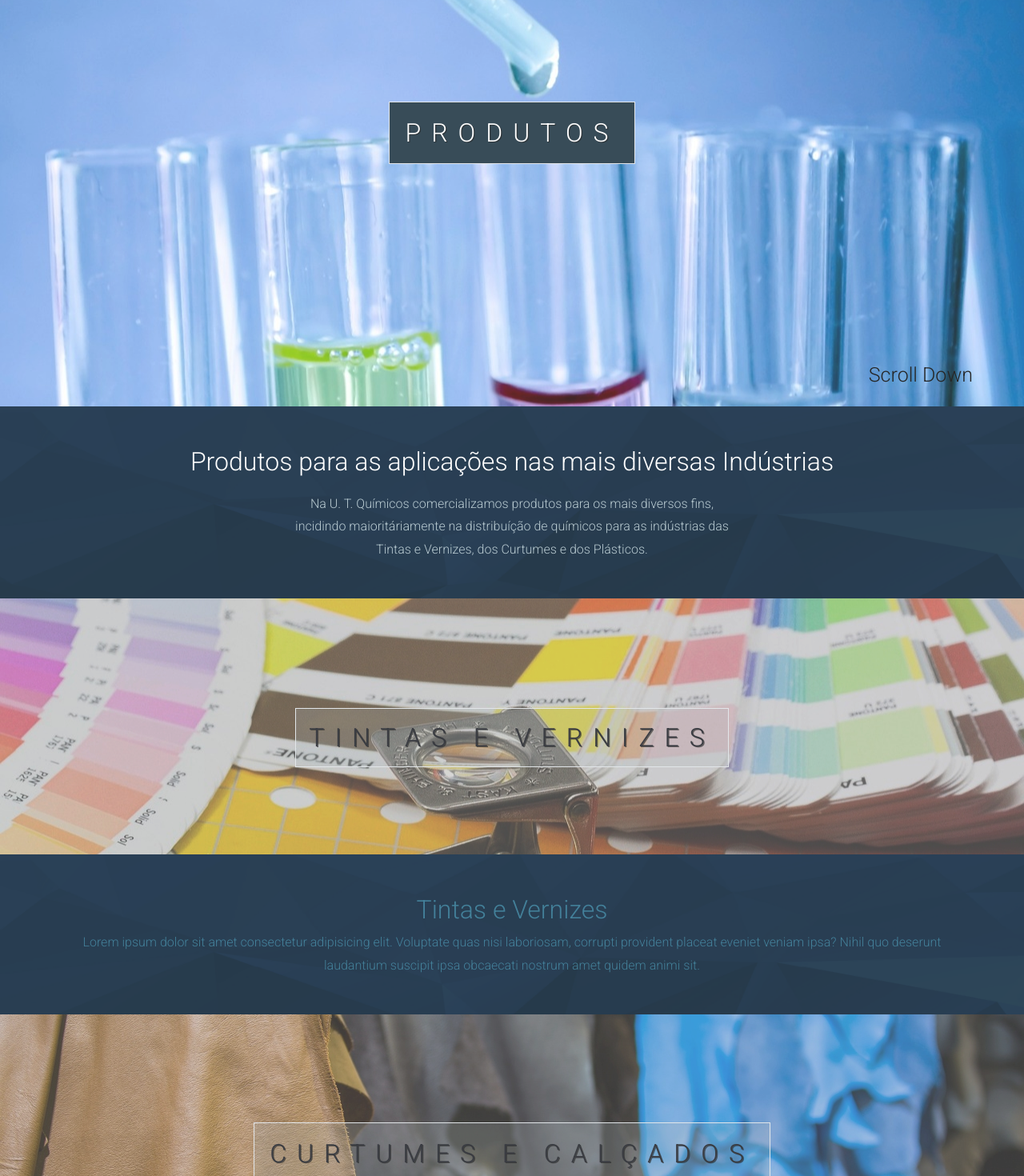
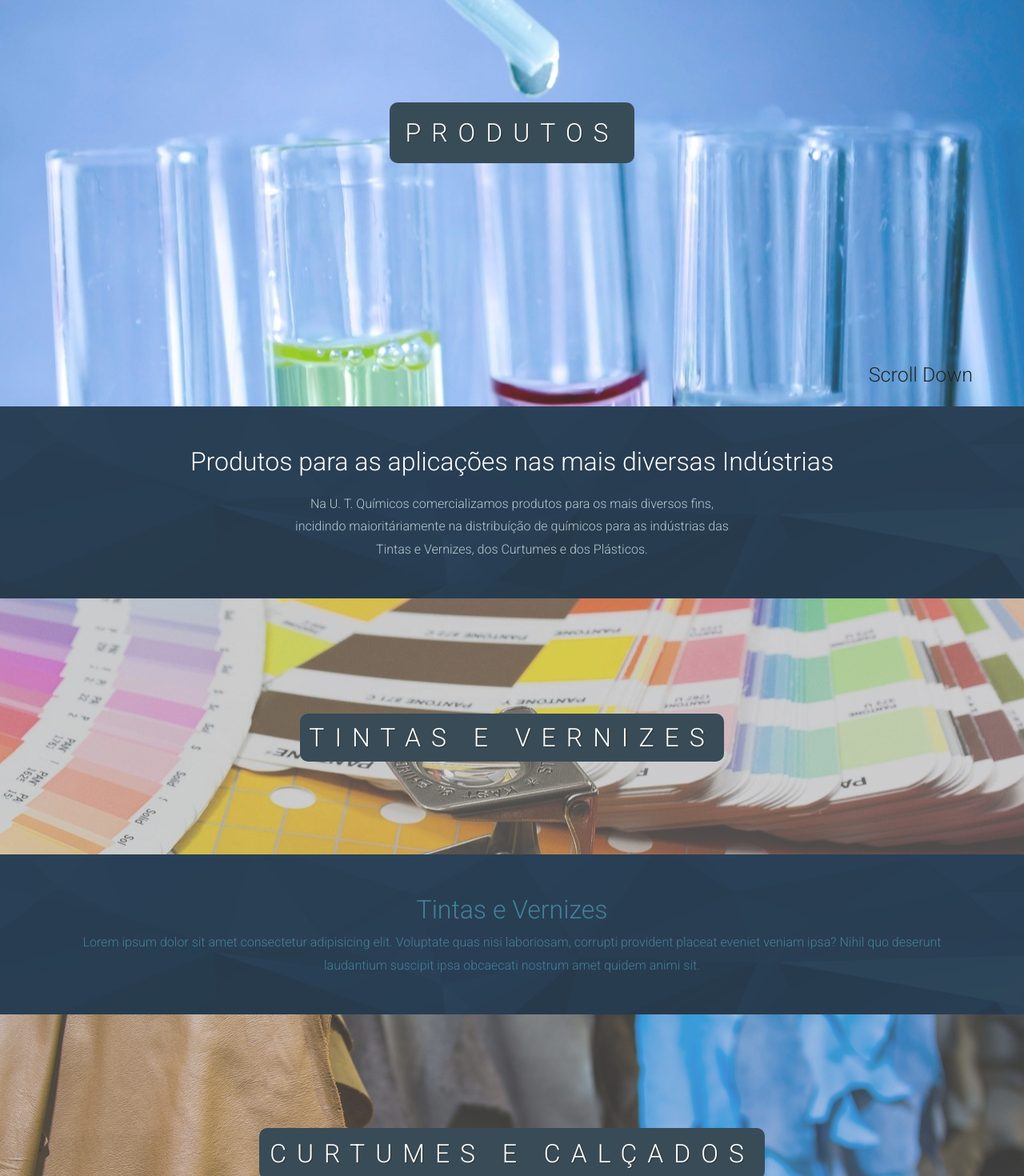
Before and after one commit to miacsilva/ut-quimicos-client, a React (Vite) app: page /produtos in a window 1280 px wide. Shown: the part 280-1750 px from the top of the page at 80% size. Built offline with nearby package versions, Linux system fonts and the light colour scheme.

Commit message:
footer and products page + scrollToTop component

```diff
--- a/src/App.css
+++ b/src/App.css
@@ -331,31 +331,35 @@ body {
   letter-spacing: 13px;
   text-transform: uppercase;
   font-size: 200%;
+
 }
 
-.anchor {
-  color: #181b22;
+
+
+
+.productsText .border2 {
+  text-align: center;
+  background-color: rgb(22, 45, 59);
+  color: white;
+  text-shadow: 1.25px 1.25px 0px rgba(3, 4, 4, 0.636);
+  padding: 1%;
+  font-weight: bolder;
+  border-radius: 10px;
 }
-
-.anchor:hover{
-  color: #929497;
-}
-
-.productsText .border {
+.productsText .border3 {
   text-align: center;
-  background-color: rgba(22, 45, 59);
+  background-color: rgb(22, 45, 59);
   color: white;
   text-shadow: 1.25px 1.25px 0px rgba(3, 4, 4, 0.636);
   padding: 1.5%;
   font-weight: bolder;
-  /* border-radius: 15px; */
+  border-radius: 10px;
 }
 
-#transp {
-  background-color: transparent;
-  border-color: transparent;
-  background-color: rgba(159, 170, 175, 0.241);
+.border2:hover{
+  color: #b7b8ba;
 }
+
 
 .arrow {
   font-size: 200%;
@@ -637,17 +641,13 @@ section {
   background-image: url("/footerBg.png");
   background-size: cover;
   padding: 0 4%;
-  padding-top: 2%;
+  padding-top: 4%;
 }
 
-.footerLinksLogo img {
-  height: 25vh;
-  margin-left: 100%;
-}
 
 .footerLinks {
   display: flex;
-  justify-content: space-between;
+  justify-content: space-around;
   align-items: flex-start;
   flex-wrap: wrap;
   flex-direction: row;
@@ -655,17 +655,19 @@ section {
   text-align: left;
 }
 
+.footerLinksLogo img {
+  height: 25vh;
+}
+
 .footerLinksColunasProd {
   display: flex;
   justify-content: flex-start;
   flex-direction: column;
-  margin-right: 10%;
 }
 .footerLinksColunasCont {
   display: flex;
   justify-content: flex-start;
   flex-direction: column;
-  margin-right: 10%;
 }
 
 .footerLinksColunasCont h4,
@@ -803,4 +805,21 @@ color:rgba(22, 45, 59); */
   }
 }
 
+
+
+
 /* ----------------- Footer END--------------------*/
+
+
+.scrollUpButton{
+  position: fixed;
+  bottom: 50px;
+  right:50px;
+  width:50px;
+  height:50px;
+  font-size:14px;
+  z-index: 50;
+  background-color:rgba(255, 255, 255, 0.399);
+  backdrop-filter: blur(10px);
+  color: #243b55;
+}
--- a/src/components/Footer.jsx
+++ b/src/components/Footer.jsx
@@ -9,6 +9,7 @@ function Footer() {
               <div className="footerLinksLogo">
                 <img src={logoFooter} alt="Mini Logotipo UTQuímicos" />
               </div>
+
               <div className="footerLinksColunasProd">
                   <h4>Aplicações / Indústrias</h4>
                   <p>Tintas e Vernizes</p>
@@ -19,6 +20,7 @@ function Footer() {
                   <p>Detergentes e Cosmética</p>
                   <p>Outras Indústrias</p>
               </div>
+
               <div className="footerLinksColunasCont">
                   <h4>Contactos</h4>
                   <p>Travessa do Outeirinho, n.º 42 e 104 <br></br><br></br>
@@ -33,9 +35,10 @@ function Footer() {
 
           <div className="barContainerFooter">
           </div>
+
         <div className="footerCopyright">
             <hr/>
-        <p>Copyright © 2023 U.T. Químicos, Lda – Designed by MC</p></div>
+        <p>Copyright © 2023 U.T. Químicos, Lda – Designed by <span>Maria Carvalho</span></p></div>
       </div>
     </>
   )
--- /dev/null
+++ b/src/components/ScrollBackUp.jsx
@@ -0,0 +1,42 @@
+
+import { useEffect, useState } from 'react'
+
+function ScrollBackUp() {
+    const [showButton, setShowButton] = useState(false)
+
+    useEffect(()=>{
+
+        const handleScroll =() => {
+            if(window.scrollY >100 ) {
+                setShowButton(true)
+         }
+         else{
+            setShowButton (false)
+         }
+         }
+            window.addEventListener("scroll", handleScroll)
+
+            return ()=> {
+                window.removeEventListener("scroll", handleScroll)
+            }
+
+
+    }, [])
+
+
+const handleScrollBackUp = () =>{
+    window.scrollTo({
+        top: 0,
+        behavior: "smooth"
+    })
+
+}
+
+  return (
+    (showButton && (
+        <button className='scrollUpButton' onClick={handleScrollBackUp} > ▲</button>
+    ))
+  )
+}
+
+export default ScrollBackUp
--- a/src/pages/Contactos.jsx
+++ b/src/pages/Contactos.jsx
@@ -1,4 +1,3 @@
-import React from "react";
 import ContactForm from "../components/ContactForm";
 import { BsFillTelephoneFill } from "react-icons/bs";
 import { BsFillHouseFill } from "react-icons/bs";
--- a/src/pages/Produtos.jsx
+++ b/src/pages/Produtos.jsx
@@ -1,15 +1,17 @@
 import "bootstrap/dist/css/bootstrap.min.css";
 import { Link } from "react-router-dom";
 import ScrollReveal from "/src/containers/ScrollReveal";
+import ScrollBackUp from "../components/ScrollBackUp";
 
 function Produtos() {
   return (
     <>
+<ScrollBackUp/>
             <div className="Produtos">
 
       <div className="productsImg1">
         <div className="productsText">
-          <span className="border">Produtos</span>
+          <span className="border3">Produtos</span>
         </div>
         <h5 className="scrollDown">Scroll Down</h5>
       </div>
@@ -28,7 +30,7 @@ function Produtos() {
         <div className="productsText">
         <ScrollReveal>
 
-          <span id="transp" className="border"> <a href="/produtos/tintas-vernizes" className="anchor">Tintas e Vernizes</a> </span>
+          <span id="transp"> <a href="/produtos/tintas-vernizes" className="anchor border2">Tintas e Vernizes</a> </span>
         </ScrollReveal>
         </div>
       </div>
@@ -46,7 +48,7 @@ function Produtos() {
 
       <div className="productsImg4">
         <div className="productsText">
-          <span id="transp" className="border"><Link to="/produtos/curtumes" className="anchor">Curtumes e Calçados</Link></span>
+          <span id="transp"><Link to="/produtos/curtumes" className="anchor border2">Curtumes e Calçados</Link></span>
         </div>
       </div>
 
@@ -62,7 +64,7 @@ function Produtos() {
 
       <div className="productsImg3">
         <div className="productsText">
-          <span id="transp" className="border"><a href="/produtos/plasticos" className="anchor">  Plásticos </a></span>
+          <span id="transp"><a href="/produtos/plasticos" className="anchor border2">  Plásticos </a></span>
         </div>
       </div>
 
@@ -79,7 +81,7 @@ function Produtos() {
 
       <div className="productsImg5">
         <div className="productsText">
-          <span id="transp" className="border"><a href="/produtos/papel" className="anchor">Papel</a></span>
+          <span id="transp"><a href="/produtos/papel" className="anchor border2">Papel</a></span>
         </div>
       </div>
 
@@ -96,7 +98,7 @@ function Produtos() {
 
       <div className="productsImg6">
         <div className="productsText">
-          <span id="transp" className="border"><a href="/produtos/cortica-compositos" className="anchor">Cortiça e Compósitos</a></span>
+          <span><a href="/produtos/cortica-compositos" className=" border2">Cortiça e Compósitos</a></span>
         </div>
       </div>
 
@@ -113,7 +115,7 @@ function Produtos() {
 
       <div className="productsImg7">
         <div className="productsText">
-          <span id="transp" className="border"><a href="/produtos/detergentes-cosmetica" className="anchor">Detergentes e Cosmética</a></span>
+          <a href="/produtos/detergentes-cosmetica" className=" border2">Detergentes e Cosmética</a>
         </div>
       </div>
 
@@ -130,7 +132,7 @@ function Produtos() {
 
       <div className="productsImg8">
         <div className="productsText">
-          <span id="transp" className="border"><a href="/produtos/outras-industrias" className="anchor">Outras Indústrias</a></span>
+          <span  ><a href="/produtos/outras-industrias" className="border2">Outras Indústrias</a></span>
         </div>
       </div>
 
@@ -147,7 +149,7 @@ function Produtos() {
 
       <div className="productsImg1">
         <div className="productsText">
-          <span className="border">Produtos</span>
+          <span className="border3">Produtos</span>
         </div>
       </div>
 
```
